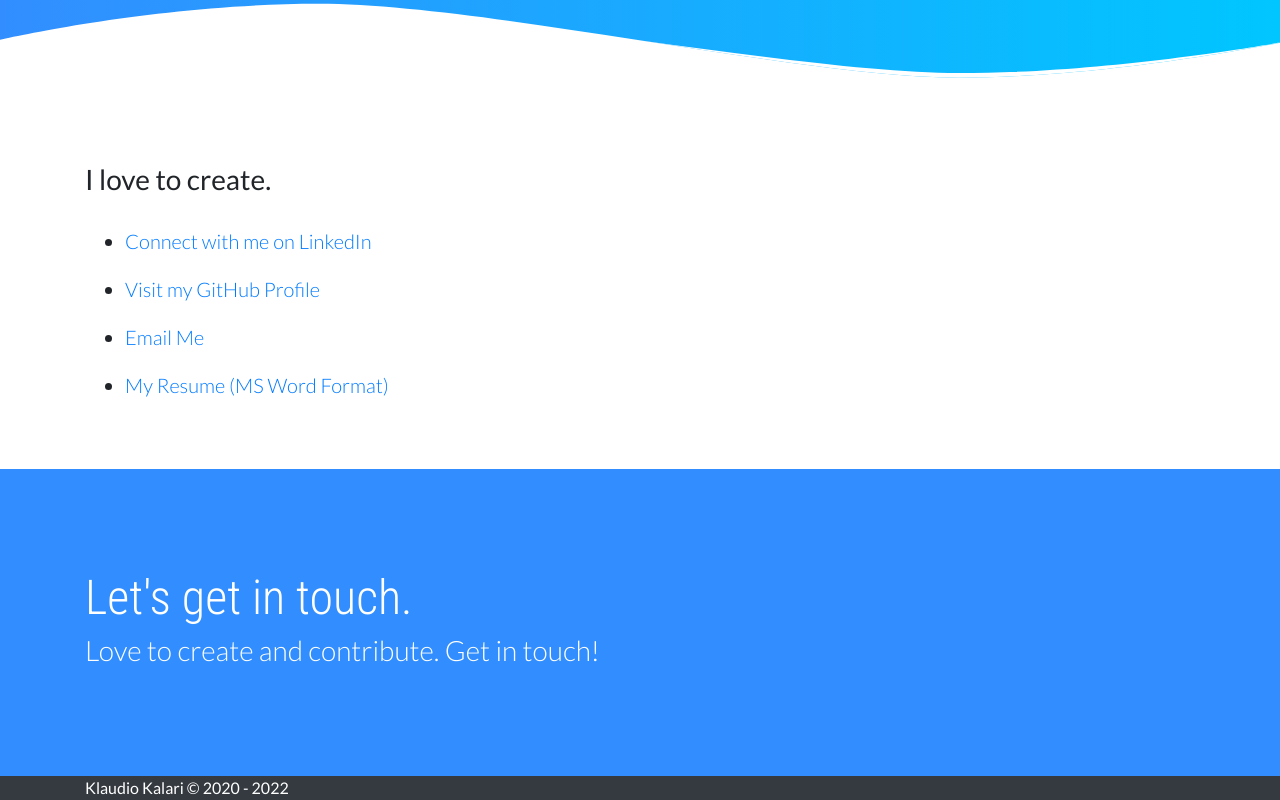
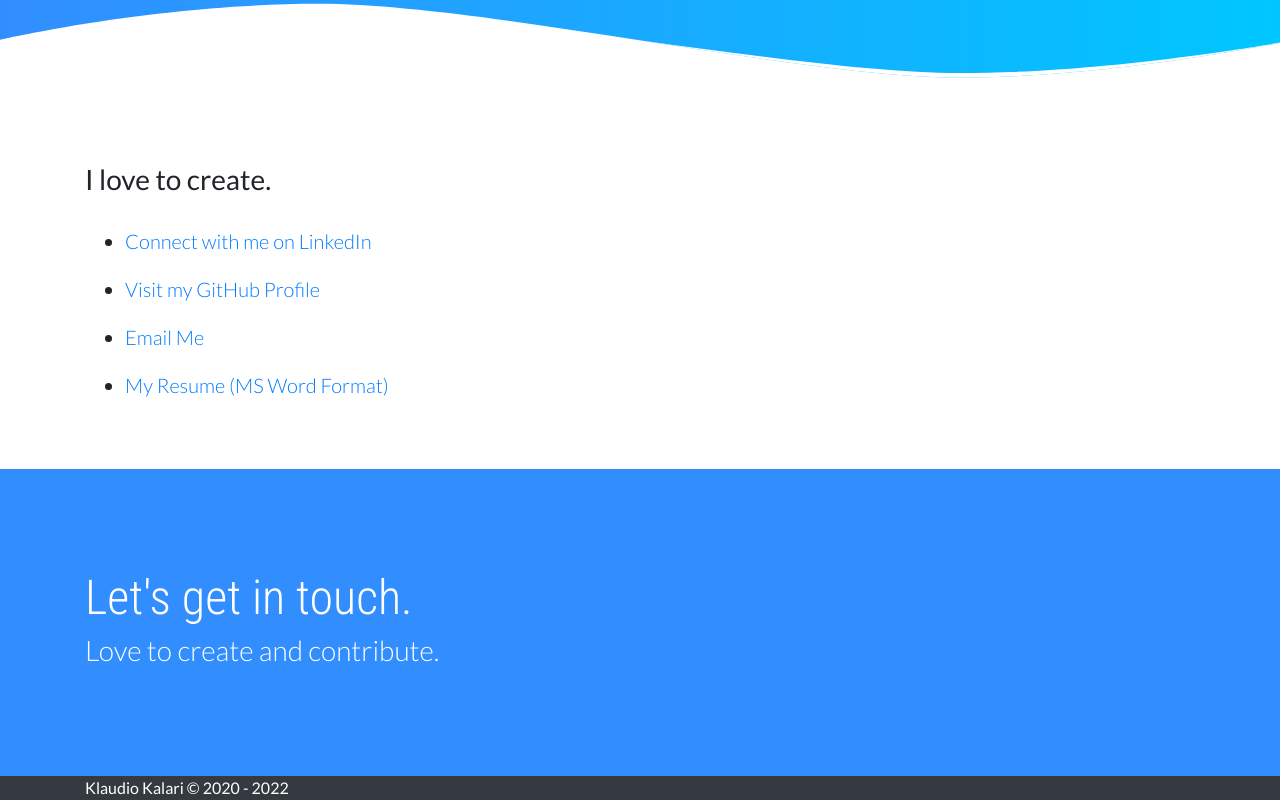
Before and after one commit to klaudio07/klaudio07, a plain HTML site: page contact_me.html in a window 1280 px wide. Shown: the part 351-1151 px from the top of the page. Drawn offline with nearby package versions, Linux system fonts and the light colour scheme.

Commit message:
Update contact_me.html

```diff
--- a/contact_me.html
+++ b/contact_me.html
@@ -195,7 +195,7 @@
             <h1 class="title">Let's get in touch.
             </h1>
             <h3 class="subtitle">Love to create and contribute.
-            Get in touch!</h3>
+            </h3>
         </div>
     </section>
 
```
